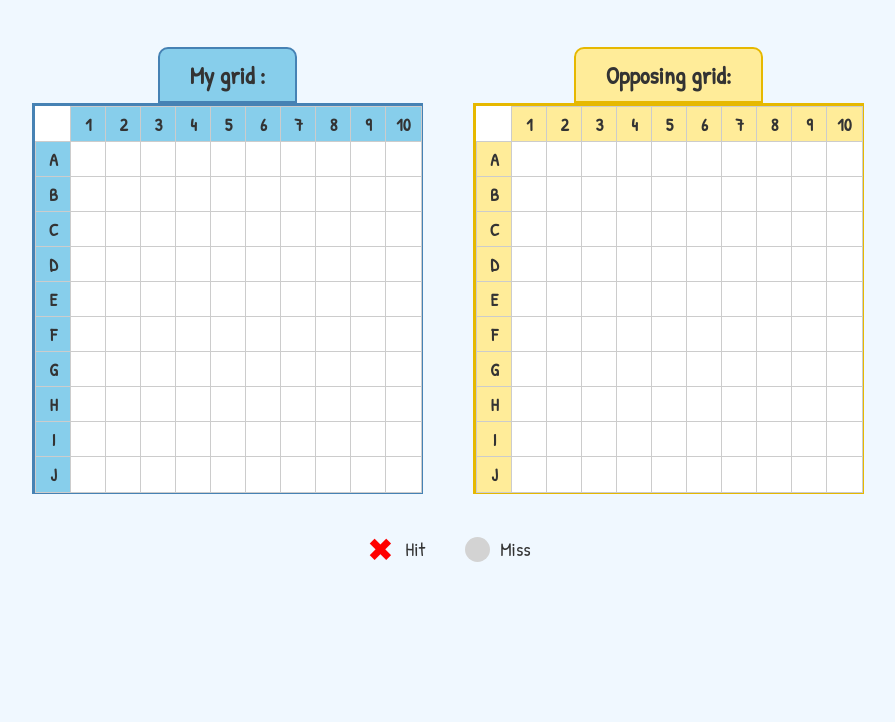
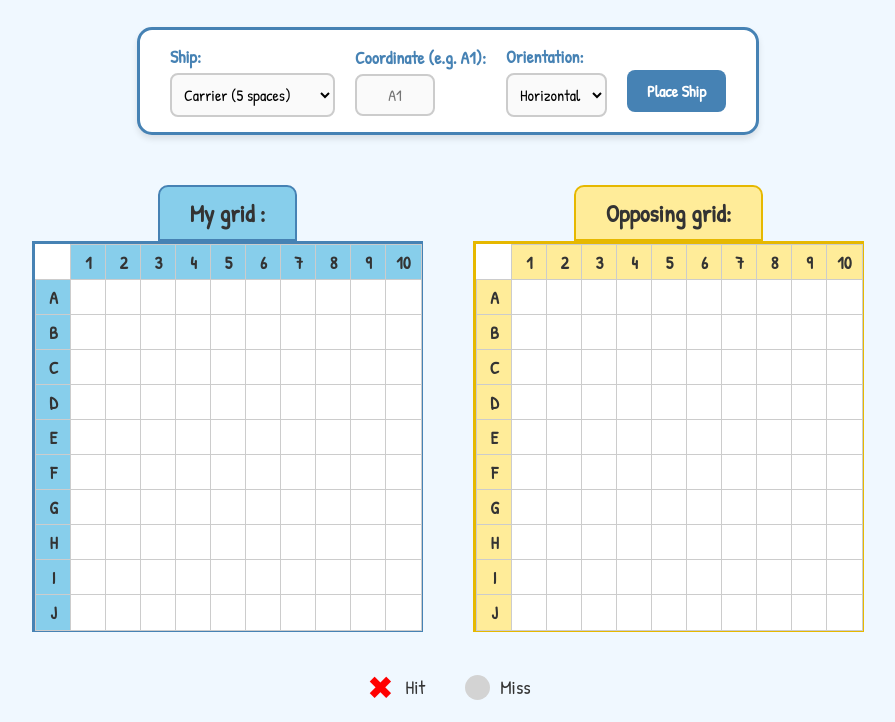
Before and after one commit to noyeosa-obazee/battleship, a website: page index.html in a window 1280 px wide. Shown: the part 120-842 px from the top of the page, without its empty margins (192-1087 px from the left). Before the commit the page ends 800 px from the top, so only its background shows below. Drawn offline with Linux system fonts and the light colour scheme.

Commit message:
feat(ui): add ship placement controls and inputs

```diff
--- a/index.html
+++ b/index.html
@@ -10,7 +10,33 @@
   </head>
   <body>
     <h1 class="main-title">Battleship</h1>
+    <div class="controls-container">
+      <div class="input-group">
+        <label for="ship-select">Ship:</label>
+        <select id="ship-select">
+          <option value="carrier">Carrier (5 spaces)</option>
+          <option value="battleship">Battleship (4 spaces)</option>
+          <option value="cruiser">Cruiser (3 spaces)</option>
+          <option value="submarine">Submarine (3 spaces)</option>
+          <option value="destroyer">Destroyer (2 spaces)</option>
+        </select>
+      </div>
 
+      <div class="input-group">
+        <label for="coord-input">Coordinate (e.g. A1):</label>
+        <input type="text" id="coord-input" placeholder="A1" maxlength="3" />
+      </div>
+
+      <div class="input-group">
+        <label for="orientation-select">Orientation:</label>
+        <select id="orientation-select">
+          <option value="horizontal">Horizontal</option>
+          <option value="vertical">Vertical</option>
+        </select>
+      </div>
+
+      <button id="place-ship-btn">Place Ship</button>
+    </div>
     <div class="game-container">
       <div class="board-section blue-theme">
         <h2 class="board-title">My grid :</h2>
--- a/style.css
+++ b/style.css
@@ -25,6 +25,76 @@ body {
   margin-bottom: 30px;
   text-transform: uppercase;
   letter-spacing: 2px;
+}
+
+/* Add this after your .main-title styles */
+
+.controls-container {
+  background-color: white;
+  padding: 15px 30px;
+  border-radius: 15px;
+  border: 3px solid var(--blue-border-color);
+  display: flex;
+  gap: 20px;
+  align-items: center;
+  margin-bottom: 30px;
+  box-shadow: 0 4px 6px rgba(0, 0, 0, 0.1);
+}
+
+.input-group {
+  display: flex;
+  flex-direction: column;
+  gap: 5px;
+}
+
+.input-group label {
+  font-weight: bold;
+  font-size: 1.1rem;
+  color: var(--blue-border-color);
+}
+
+select {
+  cursor: pointer;
+}
+
+select,
+input {
+  font-family: "Patrick Hand", cursive, sans-serif;
+  font-size: 1em;
+  padding: 8px;
+  border: 2px solid #ccc;
+  border-radius: 8px;
+  background-color: #fafafa;
+}
+
+input {
+  width: 60px; /* Small width for A1 inputs */
+  text-align: center;
+  text-transform: uppercase; /* Forces A1 instead of a1 */
+}
+
+/* Button Styling */
+#place-ship-btn {
+  font-family: "Patrick Hand", cursive, sans-serif;
+  font-size: 1em;
+  font-weight: bold;
+  color: white;
+  background-color: var(--blue-border-color);
+  border: none;
+  padding: 10px 20px;
+  border-radius: 8px;
+  cursor: pointer;
+  margin-top: 20px; /* Aligns with inputs */
+  transition: background-color 0.2s, transform 0.1s;
+}
+
+#place-ship-btn:hover {
+  background-color: #36648b;
+  transform: scale(1.05);
+}
+
+#place-ship-btn:active {
+  transform: scale(0.95);
 }
 
 .game-container {
```
